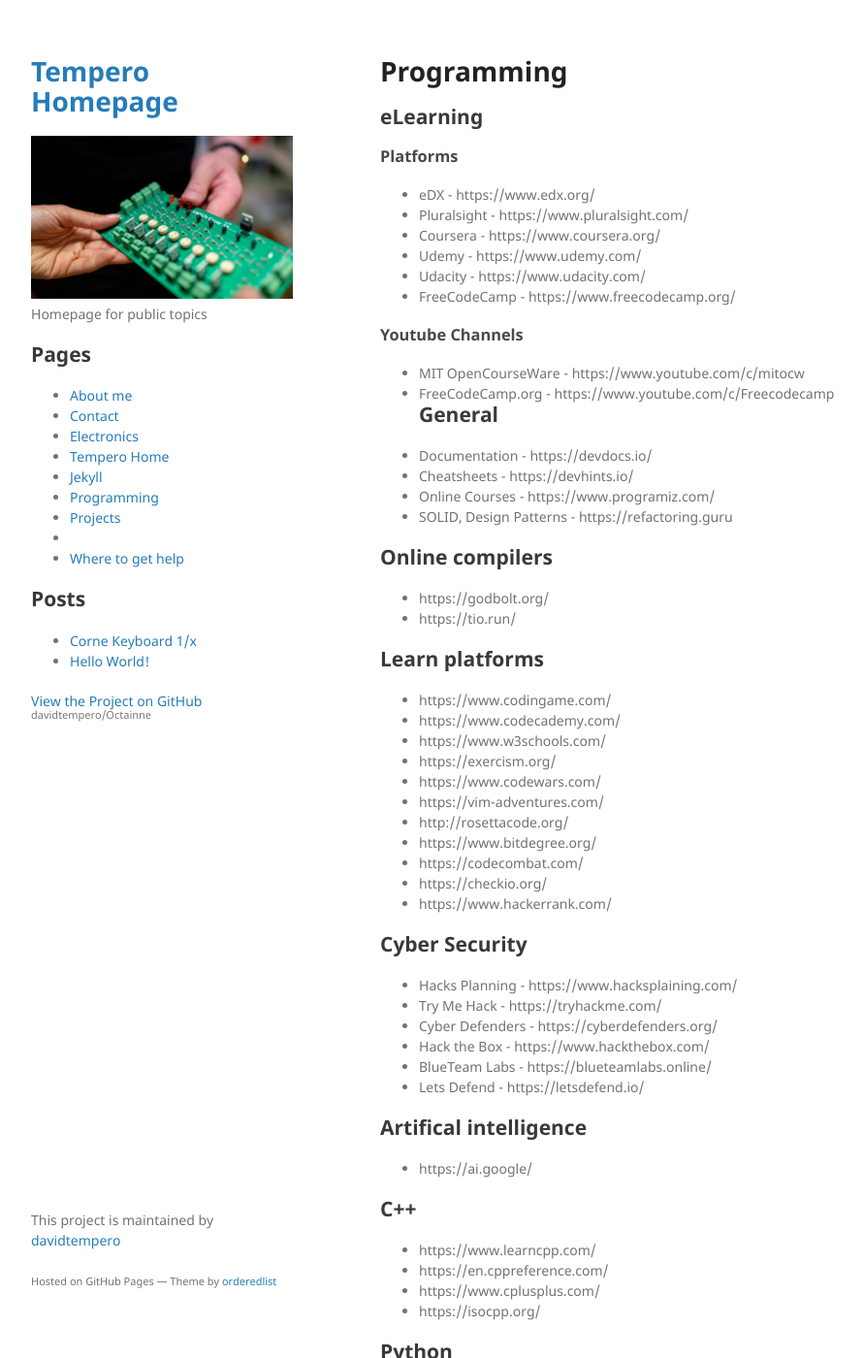
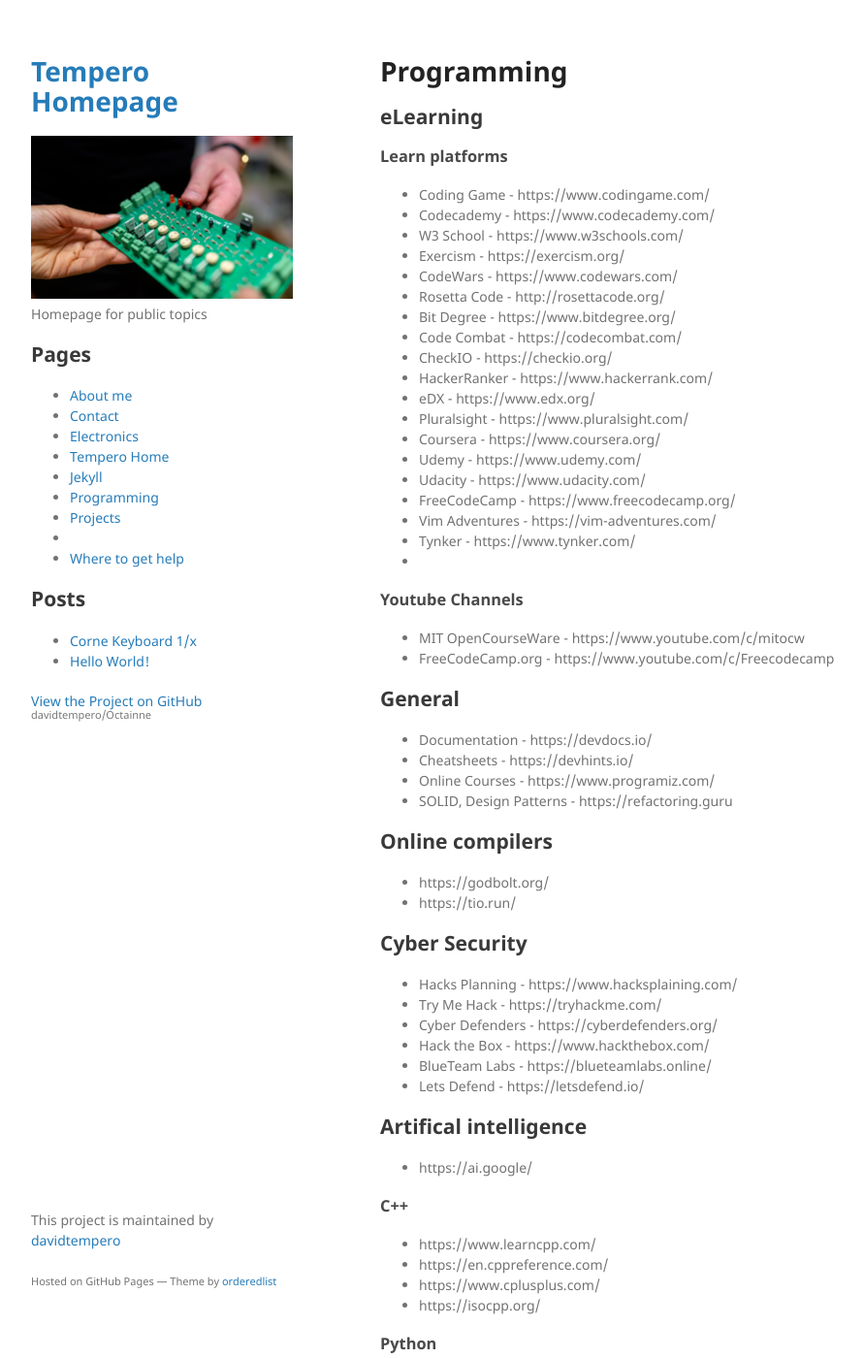
Before and after one commit to davidtempero/Octainne, a Jekyll site: the page built from _pages/programming/programming.md, in a window 1280 px wide and 1400 px high. Shown: the whole window at 97% size, without its empty margins (178-1069 px from the left). Built offline with Jekyll 4.4.1, drawn with Linux system fonts in a browser that asks for light colours; some of the changed text lies outside the part shown.

Commit message:
Updated learning platforms and Rust

```diff
--- a/_pages/programming/programming.md
+++ b/_pages/programming/programming.md
@@ -5,19 +5,33 @@ title: "Programming"
 
 ## eLearning
 
-### Platforms
+### Learn platforms
 
++ Coding Game - https://www.codingame.com/
++ Codecademy - https://www.codecademy.com/
++ W3 School - https://www.w3schools.com/
++ Exercism - https://exercism.org/
++ CodeWars - https://www.codewars.com/
++ Rosetta Code - http://rosettacode.org/
++ Bit Degree - https://www.bitdegree.org/
++ Code Combat - https://codecombat.com/
++ CheckIO - https://checkio.org/
++ HackerRanker - https://www.hackerrank.com/
 + eDX - https://www.edx.org/
 + Pluralsight - https://www.pluralsight.com/
 + Coursera - https://www.coursera.org/
 + Udemy - https://www.udemy.com/
 + Udacity - https://www.udacity.com/
 + FreeCodeCamp - https://www.freecodecamp.org/
++ Vim Adventures - https://vim-adventures.com/
++ Tynker - https://www.tynker.com/
++
 
 ### Youtube Channels
 
 + MIT OpenCourseWare - https://www.youtube.com/c/mitocw
 + FreeCodeCamp.org - https://www.youtube.com/c/Freecodecamp
+
 ## General
 
 + Documentation - https://devdocs.io/
@@ -29,20 +43,6 @@ title: "Programming"
 
 + https://godbolt.org/
 + https://tio.run/
-
-## Learn platforms
-
-+ https://www.codingame.com/
-+ https://www.codecademy.com/
-+ https://www.w3schools.com/
-+ https://exercism.org/
-+ https://www.codewars.com/
-+ https://vim-adventures.com/
-+ http://rosettacode.org/
-+ https://www.bitdegree.org/
-+ https://codecombat.com/
-+ https://checkio.org/
-+ https://www.hackerrank.com/
 
 ## Cyber Security
 
@@ -57,21 +57,26 @@ title: "Programming"
 
 + https://ai.google/
 
-## C++
+
+### C++
 
 + https://www.learncpp.com/
 + https://en.cppreference.com/
 + https://www.cplusplus.com/
 + https://isocpp.org/
 
-## Python
+### Python
 
 + http://www.pythonchallenge.com/
 
-## Rust
+### Rust
 
 * https://doc.rust-lang.org/nomicon/index.html
 * https://rust-embedded.github.io/book/intro/index.html
+
+* https://rustconf.com/
+* https://eurorust.eu/
+
 
 ### Game Engines
 
```
Also changed, not shown: other parts of _pages/programming/programming.md (+5 -0 lines).
